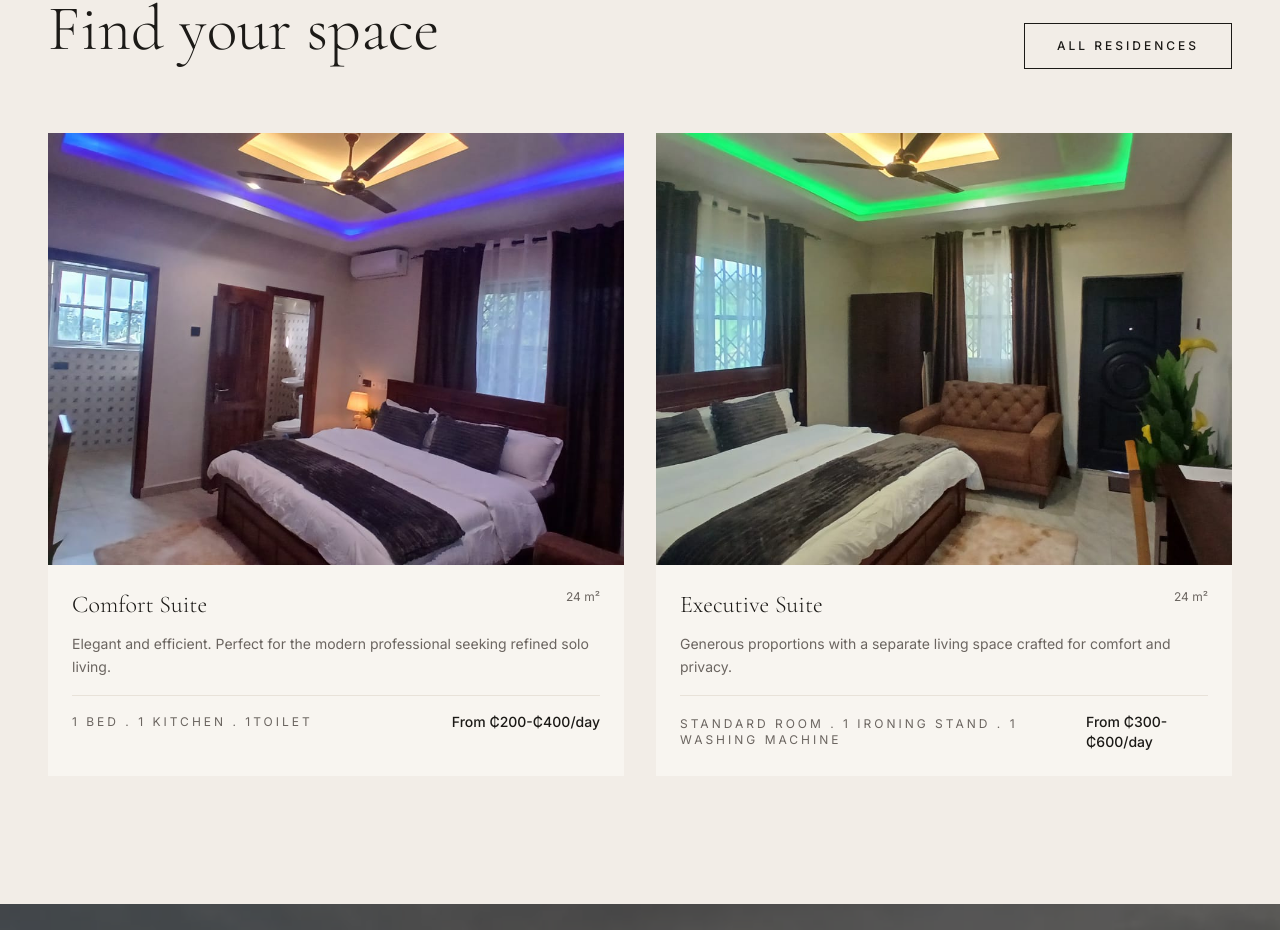
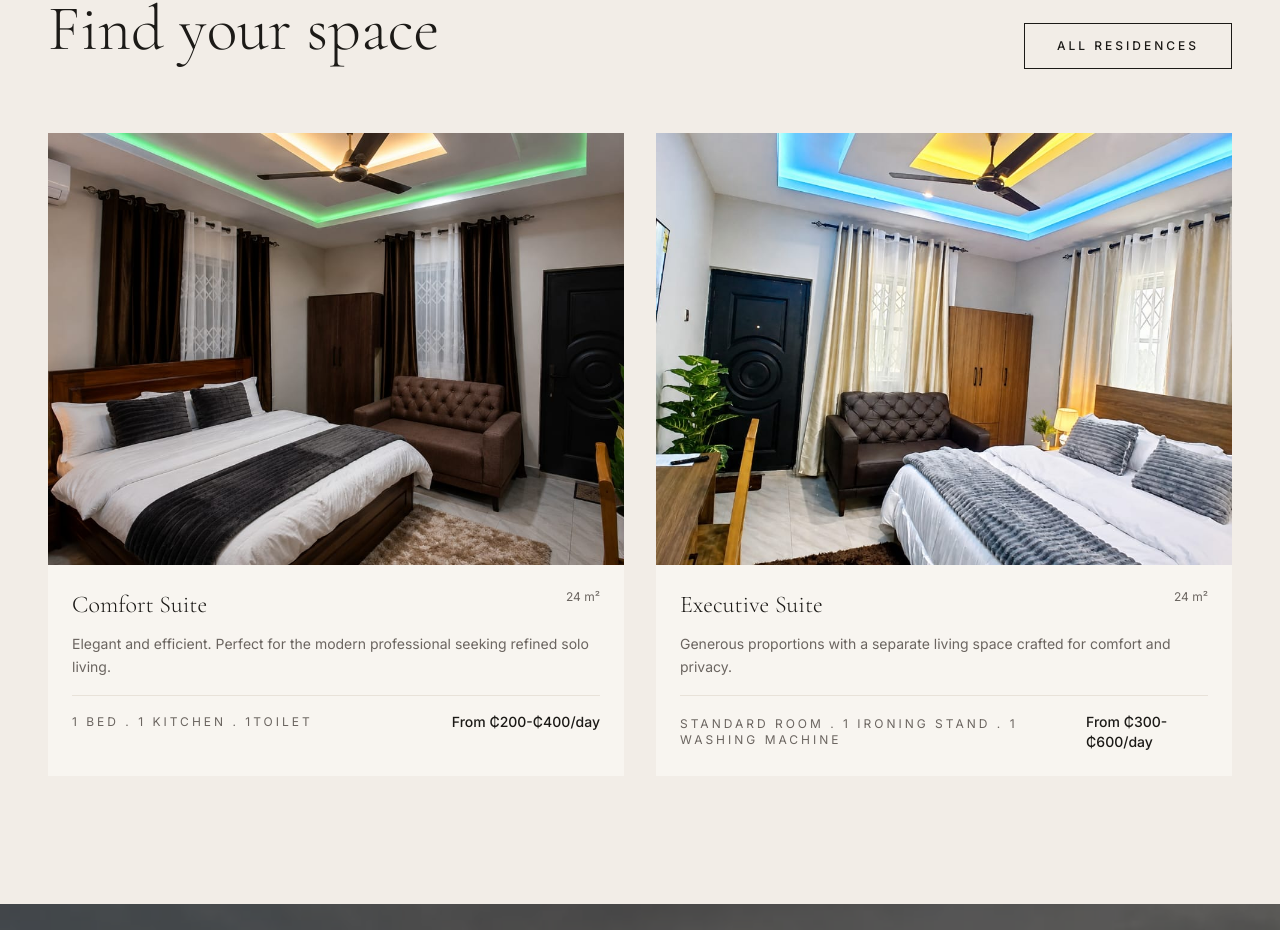
Before and after one commit to allianatenadu/belmont-apartments, a Next.js app: page / in a window 1280 px wide. Shown: the part 2095-3025 px from the top of the page. Built offline with nearby package versions, Linux system fonts and the light colour scheme.

Commit message:
image update

```diff
--- a/src/app/page.tsx
+++ b/src/app/page.tsx
@@ -16,7 +16,7 @@
     beds: 'Standard room . 1 Ironing Stand . 1 Washing Machine',
     size: '24 m²',
     price: 'From ₵300- ₵600/day',
-   img: '/images/belmont-room3.jpg',
+   img: '/images/belmont-room2.jpg',
   },
   // {
   //   name: 'Classic Suite',
--- a/src/app/rooms/page.tsx
+++ b/src/app/rooms/page.tsx
@@ -23,7 +23,7 @@
     price: 'From ₵300-₵600',
     desc: 'Generous living with a distinct separation between rest and life. The one-bedroom suite is our most popular residence, offering flexibility and comfort in equal measure.',
     features: ['Washing Machine', 'Full kitchen', 'Walk-in wardrobe', 'Garden View'],
-    img: '/images/belmont-room3.jpg',
+    img: '/images/belmont-room2.jpg',
   },
   // {
   //   name: 'Classic ',
```
Also changed, not shown: public/images/belmont-room1.jpg, public/images/belmont-room2.jpg.
